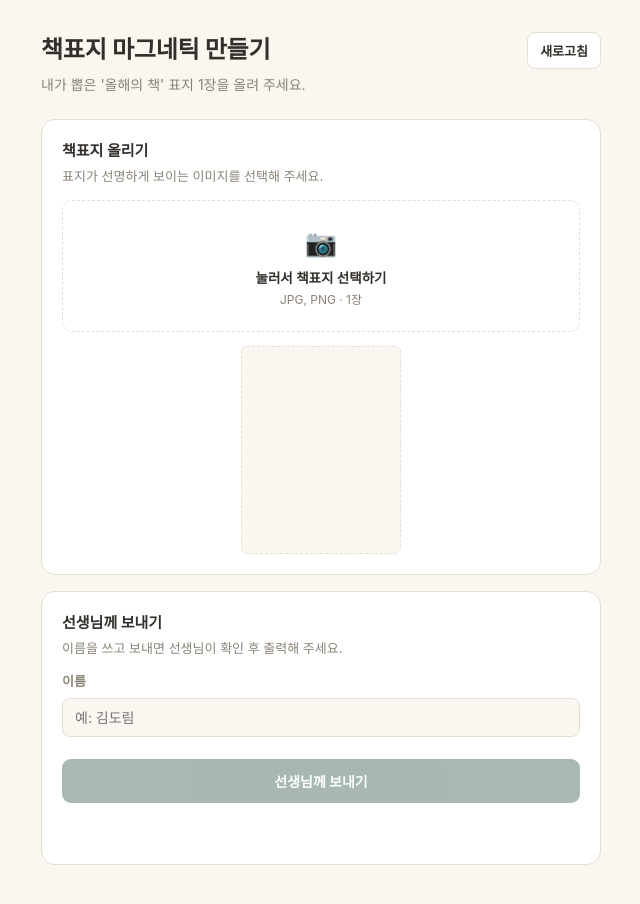
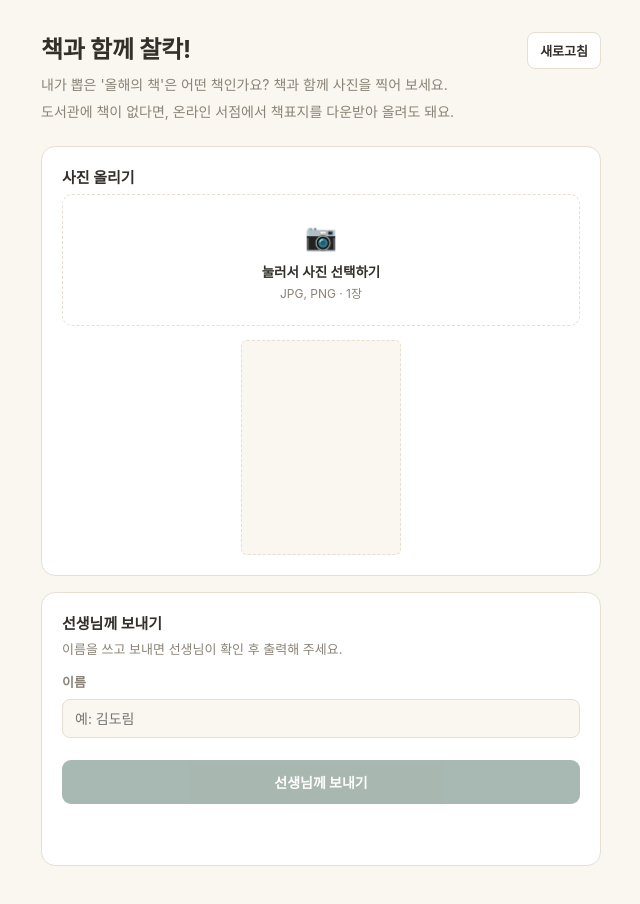
Before and after one commit to camilacoreana/camilacoreana.github.io, a plain HTML site: page keyring-maker.html in a window 1280 px wide. Shown: the whole page, without its empty margins (319-959 px from the left). Drawn offline with nearby package versions, Linux system fonts and the light colour scheme.

Commit message:
Add files via upload

```diff
--- a/keyring-maker.html
+++ b/keyring-maker.html
@@ -3,7 +3,7 @@
 <head>
 <meta charset="UTF-8">
 <meta name="viewport" content="width=device-width, initial-scale=1.0">
-<title>책표지 마그네틱 만들기</title>
+<title>책과 함께 찰칵!</title>
 <script src="https://cdn.jsdelivr.net/npm/@supabase/supabase-js@2"></script>
 <style>
   :root{
@@ -48,6 +48,7 @@
     color: var(--ink-soft);
     font-size: 14px;
   }
+  header p + p{ margin-top: 6px; }
   button.refresh{
     flex-shrink: 0;
     font-family: inherit;
@@ -102,7 +103,7 @@
   .thumb{
     position: relative;
     width: 160px;
-    aspect-ratio: 5 / 6.5;
+    aspect-ratio: 4.6 / 6.2;
     border-radius: 6px;
     overflow: hidden;
     border: 1px solid var(--line);
@@ -124,7 +125,7 @@
   }
   .empty-slot{
     width: 160px;
-    aspect-ratio: 5 / 6.5;
+    aspect-ratio: 4.6 / 6.2;
     border-radius: 6px;
     border: 1px dashed var(--line);
     background: var(--bg);
@@ -174,18 +175,18 @@
 <div class="wrap">
   <header>
     <div>
-      <h1>책표지 마그네틱 만들기</h1>
-      <p>내가 뽑은 '올해의 책' 표지 1장을 올려 주세요.</p>
+      <h1>책과 함께 찰칵!</h1>
+      <p>내가 뽑은 '올해의 책'은 어떤 책인가요? 책과 함께 사진을 찍어 보세요.</p>
+      <p>도서관에 책이 없다면, 온라인 서점에서 책표지를 다운받아 올려도 돼요.</p>
     </div>
     <button class="refresh" id="refreshBtn">새로고침</button>
   </header>
 
   <div class="panel">
-    <h2>책표지 올리기</h2>
-    <p class="hint">표지가 선명하게 보이는 이미지를 선택해 주세요.</p>
+    <h2>사진 올리기</h2>
     <div class="dropzone" id="dropzone">
       <div class="icon">📷</div>
-      <div class="label">눌러서 책표지 선택하기</div>
+      <div class="label">눌러서 사진 선택하기</div>
       <div class="sub">JPG, PNG · 1장</div>
     </div>
     <input type="file" id="fileInput" accept="image/*">
@@ -214,8 +215,8 @@
 
   const DPI = 300;
   const PX_PER_CM = DPI / 2.54;
-  const PHOTO_W = Math.round(5 * PX_PER_CM); // 낱장 사진 인쇄 크기(px)
-  const PHOTO_H = Math.round(6.5 * PX_PER_CM);
+  const PHOTO_W = Math.round(4.6 * PX_PER_CM); // 낱장 사진 인쇄 크기(px)
+  const PHOTO_H = Math.round(6.2 * PX_PER_CM);
 
   let currentImage = null; // { img }
 
```
